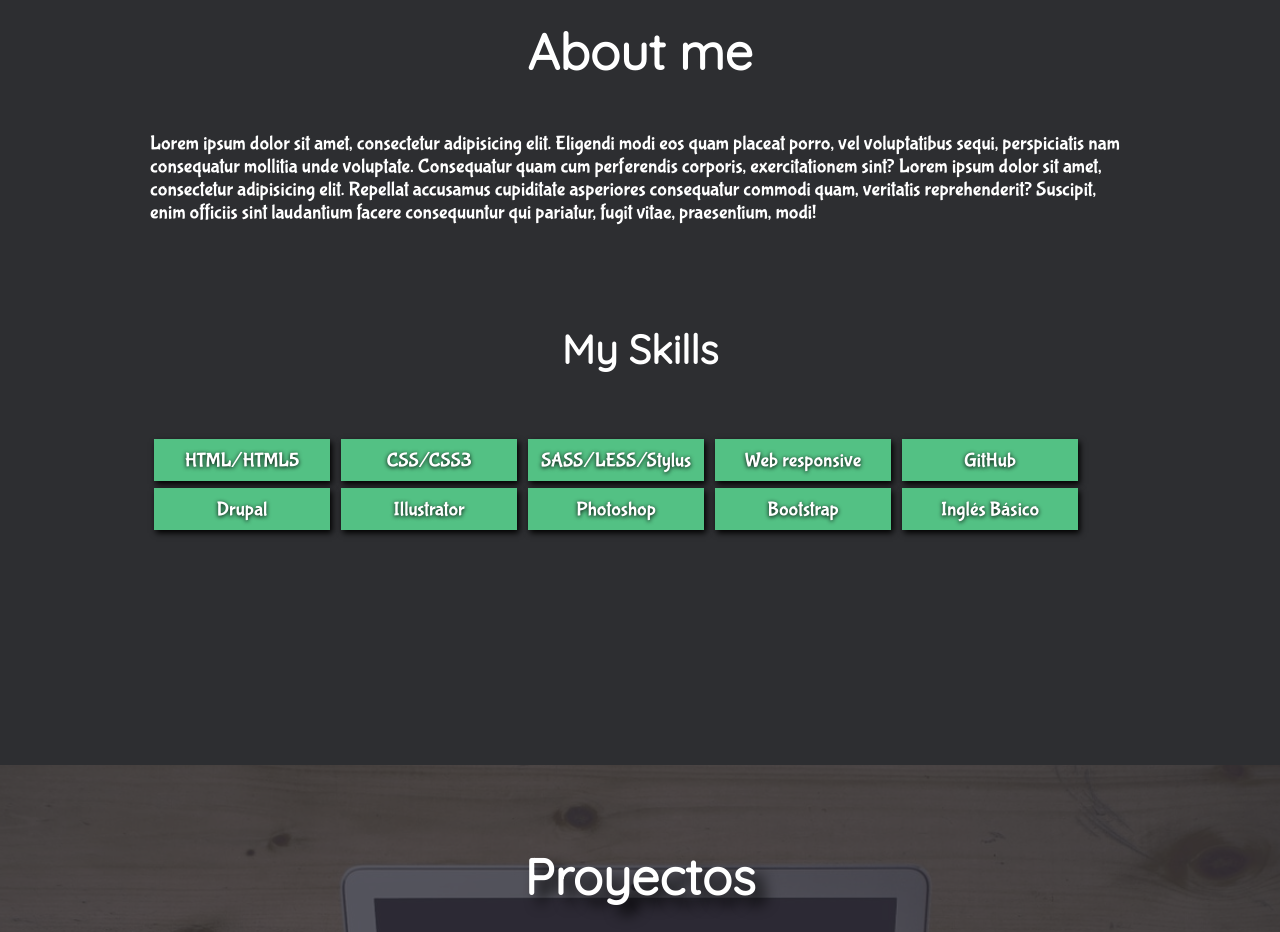
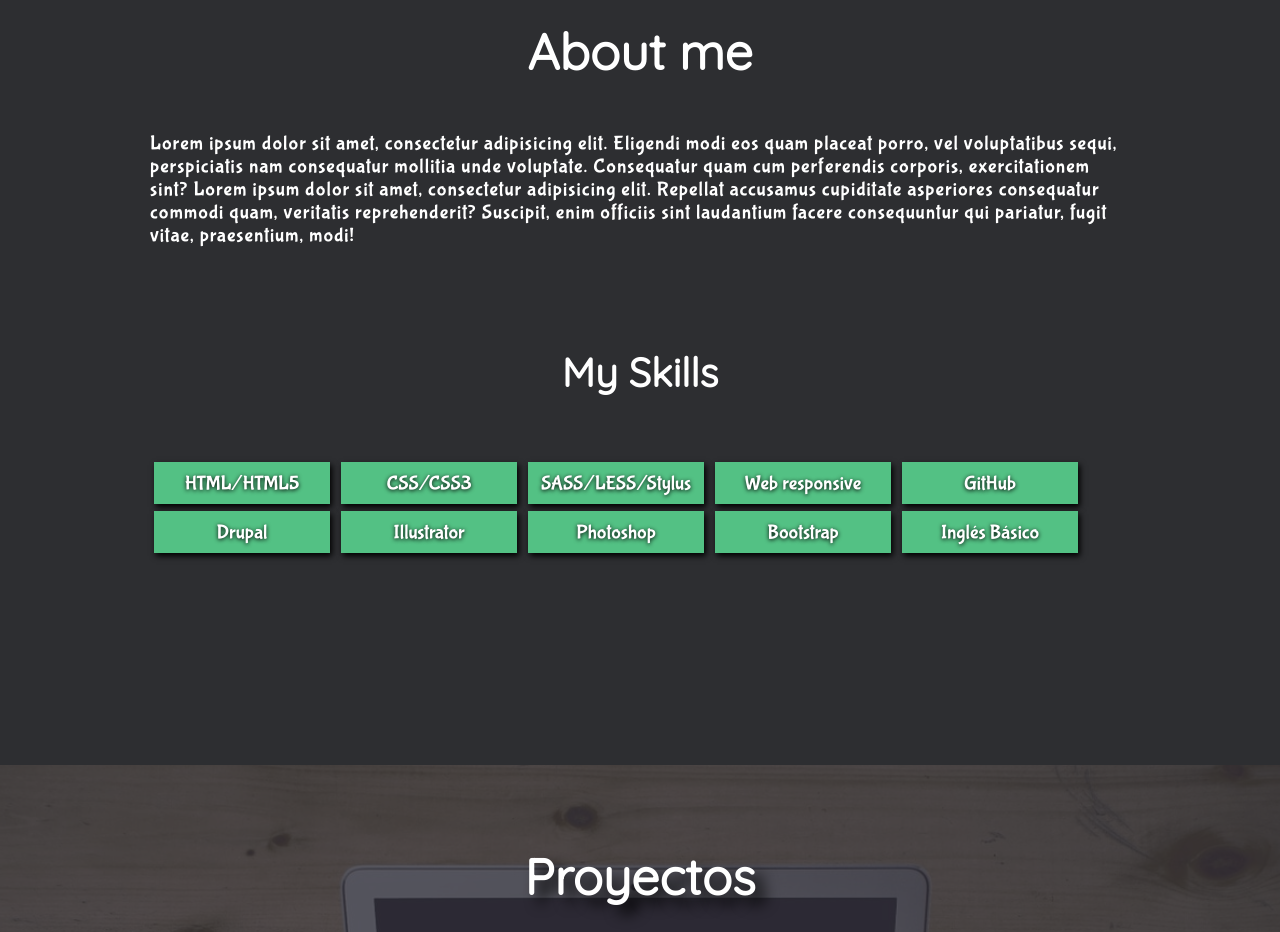
Before and after one commit to ca901/Portafolio-Final, a plain HTML site: page index.html in a window 1280 px wide. Shown: the part 860-1792 px from the top of the page. Drawn offline with nearby package versions, Linux system fonts and the light colour scheme.

Commit message:
proyectos

```diff
--- a/sass/partials/_globals.scss
+++ b/sass/partials/_globals.scss
@@ -3,14 +3,17 @@ html {
   font-size:62.5%;
   font-family: Arial,Verdana,sans-serif;
 }
+
   *, *:before, *:after{
 	box-sizing:inherit;
 
 }
+
 body{
 	margin: 0;
 	padding: 0;
 }
+
 p {
 	font-family: $textFont;
 }
--- a/sass/partials/_type.scss
+++ b/sass/partials/_type.scss
@@ -2,47 +2,18 @@
 	font-size: 72px;
 	font-size: 7.2rem;
 	margin-top: 154px;
-	//text-shadow: 3px 3px $azul;
+}
 
+.title-secundary {
+	font-size: 36px;
+	font-size: 3.6rem;
+	margin-top: -34px;
+	color: #ddd;
 }
-.title-secundary {
-		font-size: 36px;
-		font-size: 3.6rem;
-		margin-top: -34px;
-		color: #ddd;
-		//text-shadow: 2px 2px $azul;
-}
+
 .title {
 	font-size: 50px;
 	font-size: 5rem;
 	text-align: center;
 	font-family: 'amaranthregular',serif;
 }
-//////// font //////////////////////////////////
-
-
-@font-face {
-    font-family: 'amaranthregular';
-    src: url('../fonts/amaranth/amaranth-regular.eot');
-    src: url('../fonts/amaranth/amaranth-regular.eot?#iefix') format('embedded-opentype'),
-         url('../fonts/amaranth/amaranth-regular.woff2') format('woff2'),
-         url('../fonts/amaranth/amaranth-regular.woff') format('woff'),
-         url('../fonts/amaranth/amaranth-regular.ttf') format('truetype'),
-         url('../fonts/amaranth/amaranth-regular.svg#amaranthregular') format('svg');
-    font-weight: normal;
-    font-style: normal;
-
-}
-
-@font-face {
-    font-family: 'abeezeeitalic';
-    src: url('../fonts/abeezee/abeezee-italic.eot');
-    src: url('../fonts/abeezee/abeezee-italic.eot?#iefix') format('embedded-opentype'),
-         url('../fonts/abeezee/abeezee-italic.woff2') format('woff2'),
-         url('../fonts/abeezee/abeezee-italic.woff') format('woff'),
-         url('../fonts/abeezee/abeezee-italic.ttf') format('truetype'),
-         url('../fonts/abeezee/abeezee-italic.svg#abeezeeitalic') format('svg');
-    font-weight: normal;
-    font-style: normal;
-
-}
--- a/sass/partials/modules/_about-me.scss
+++ b/sass/partials/modules/_about-me.scss
@@ -4,18 +4,23 @@
 	width: $all;
 	background-color: #2D2E31;
 }
+
 .grid-about-me {
 	max-width:$max-width;
 	margin: 0 auto;
 }
+
 .text-content-about {
 	width: 100%;
 	margin-bottom: 22px;
 }
+
 .text-about {
 	font-size: 2rem;
 	color:$blanco;
+  letter-spacing: 1px;
 }
+
 .title-about-me {
 	font-size: 5rem;
 	text-align: center;
@@ -24,6 +29,7 @@
   margin-top: 80px;
   font-family: $title;
 }
+
 .title-skills {
 	font-size: 4rem;
 	text-align: center;
@@ -32,6 +38,7 @@
 	margin-top: 100px;
 	font-family: $title;
 }
+
 .skill-item {
   background-color: #53C184;
   width: 19%;
@@ -39,11 +46,6 @@
   height: 42px;
   display: inline-block;
   box-shadow: 2px 3px 6px 0px $negro;
-  /**
-  Revisar
-   *transform:traslateZ(50px);
-   *transform:rotate(20deg);
-   */
 }
 
 .name-item-skill {
@@ -55,16 +57,18 @@
 }
 /*
 
-//////// medias //////////
+//////// M E D I A  Q U E R I E S  //////////
 
 */
 @media(max-width: 1366px) {
 	.grid-about-me {
 		max-width: 1024px;
 	}
+
 	.skill-item {
 		width: 32%;
 	}
+
 	#about-me-main {
 		height: 825px;
 	}
@@ -73,6 +77,7 @@
 	.grid-about-me {
 		max-width: 980px;
 	}
+
 	.skill-item {
 		width: 18%;
 	}
@@ -81,6 +86,7 @@
 	.grid-about-me {
 		max-width:780px;
 	}
+
 	.skill-item {
 		width: 23%;
 	}
@@ -89,12 +95,15 @@
 	.grid-about-me {
 		max-width: 640px;
 	}
+
 	.skills-main {
 		margin-top: -62px;
 	}
+
 	.skill-item {
     width: 31%;
 	}
+
 	#about-me-main {
 		height: 840px;
 	}
@@ -103,9 +112,11 @@
 	.grid-about-me {
 		max-width: 480px;
 	}
+
 	.skill-item {
     width: 47%;
 	}
+
 	#about-me-main {
 		height: 940px;
 	}
@@ -114,9 +125,11 @@
 	.grid-about-me {
 		max-width: 400px;
 	}
+
 	.skill-item {
     width: 48%;
 	}
+
 	#about-me-main {
 		height: 965px;
 	}
--- a/sass/partials/modules/_navigation.scss
+++ b/sass/partials/modules/_navigation.scss
@@ -1,12 +1,14 @@
 .nav-main{
+  background-color: rgba(52,52,52,0.9);
+  display: inline-block;
+  height: 79px;
+  margin-top: -16px;
+  overflow: hidden;
+  text-align: center;
   width:$all;
-  text-align: center;
-  overflow: hidden;
-  height: 79px;
-  display: inline-block;
-  margin-top: -16px;
-  background-color: rgba(52,52,52,0.9);
+
 }
+
 .cont-li-header {
 	list-style: none;
   width: 43%;
@@ -16,6 +18,7 @@
   margin-top: 11px;
   font-size: 2rem;
 }
+
 .li-item-header {
 	display: inline-block;
 	padding: 23px;
@@ -42,6 +45,7 @@
 		.nav-main {
 			position: fixed;
 		}
+
 		.li-item-header:hover {
 			background: #53C184;
 			-webkit-transition: all 1s ease;
@@ -50,6 +54,7 @@
 			-o-transition: all 1s ease;
 			transition: all 1s ease;
 		}
+
 		.nav-main {
 			position: fixed;
       box-shadow: 0px 1px 9px 2px  #0e0e0e;
```
Also changed, not shown: sass/partials/modules/_footer.scss (+7 -1 lines), sass/partials/modules/_header.scss (+13 -3 lines), sass/partials/modules/_proyectos.scss (+22 -6 lines), css/styles.css, 1 other file.
